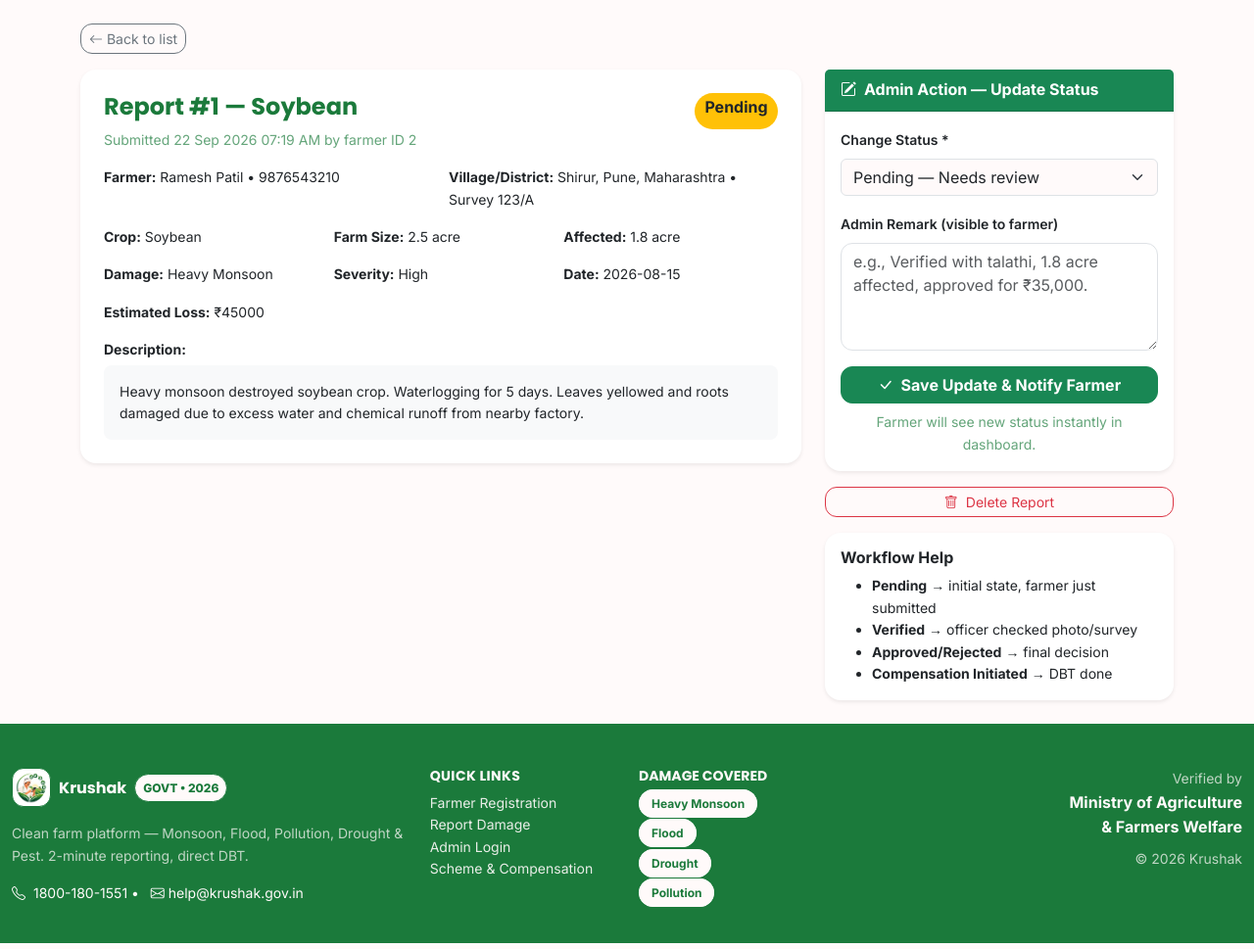
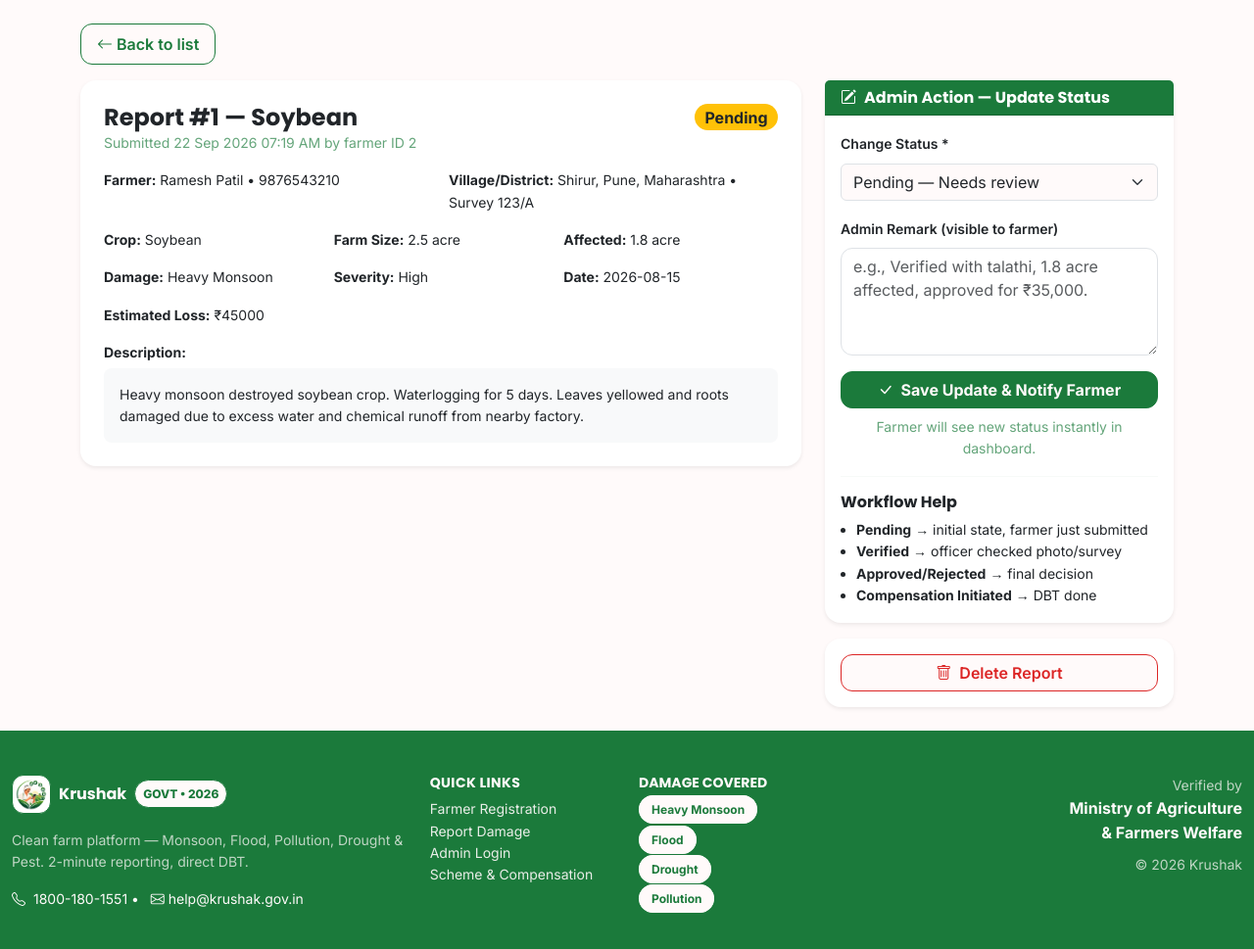
Before and after one commit to doxpro26-star/krushak, a Flask app: page /admin/report/1 in a window 1280 px wide. Shown: the part 75-1044 px from the top of the page at 98% size. Run offline with Flask 3, Linux system fonts and the light colour scheme; a user stored in the database is signed in; data comes from the database, SQL or seed files in the repository.

Commit message:
a11y: fix 6 report heuristics - H1, heading order, Delete align, Back weight, Workflow grouped, desc fit-content

```diff
--- a/templates/admin/report_detail.html
+++ b/templates/admin/report_detail.html
@@ -2,13 +2,13 @@
 {% block title %}Manage Report #{{ report.id }}{% endblock %}
 {% block content %}
 <div class="container py-4">
-  <a href="{{ url_for('admin_reports') }}" class="btn btn-outline-secondary btn-sm mb-3"><i class="bi bi-arrow-left"></i> Back to list</a>
+  <a href="{{ url_for('admin_reports') }}" class="btn mb-3 fw-semibold" style="background:var(--snow); color:var(--green); border:1.5px solid var(--green); border-radius:var(--r-md); padding:8px 16px;" aria-label="Back to reports list"><i class="bi bi-arrow-left" aria-hidden="true"></i> Back to list</a>
   <div class="row g-4">
     <div class="col-lg-8">
       <div class="card border-0 shadow-sm rounded-4">
         <div class="card-body p-4">
-          <div class="d-flex justify-content-between">
-            <h4 class="fw-bold">Report #{{ report.id }} — {{ report.crop_type }}</h4>
+          <div class="d-flex justify-content-between align-items-start gap-3">
+            <h1 class="h4 fw-bold mb-0">Report #{{ report.id }} — {{ report.crop_type }}</h1>
             <span class="badge bg-{{ 'warning text-dark' if report.status=='Pending' else 'success' if report.status=='Approved' else 'info' if report.status=='Verified' else 'danger' if report.status=='Rejected' else 'success' }} fs-6">{{ report.status }}</span>
           </div>
           <p class="small text-muted">Submitted {{ report.created_at.strftime('%d %b %Y %I:%M %p') }} by farmer ID {{ report.farmer_id }}</p>
@@ -22,7 +22,7 @@
             <div class="col-md-4"><strong>Severity:</strong> {{ report.severity }}</div>
             <div class="col-md-4"><strong>Date:</strong> {{ report.damage_date }}</div>
             <div class="col-md-6"><strong>Estimated Loss:</strong> ₹{{ report.estimated_loss or '—' }}</div>
-            <div class="col-12"><strong>Description:</strong><div class="bg-light p-3 rounded-3 mt-1">{{ report.description }}</div></div>
+            <div class="col-12"><strong>Description:</strong><div class="bg-light p-3 rounded-3 mt-1" style="width:fit-content; max-width:100%;">{{ report.description }}</div></div>
           </div>
           {% if report.photo %}
           <div class="mt-3">
@@ -35,36 +35,35 @@
     </div>
     <div class="col-lg-4">
       <form method="POST" class="card border-0 shadow-sm rounded-4">
-        <div class="card-header bg-success text-white fw-bold"><i class="bi bi-pencil-square me-2"></i>Admin Action — Update Status</div>
+        <div class="card-header text-white fw-bold" style="background:var(--green);"><h2 class="h6 fw-bold mb-0"><i class="bi bi-pencil-square me-2" aria-hidden="true"></i>Admin Action — Update Status</h2></div>
         <div class="card-body">
-          <label class="form-label small fw-semibold">Change Status *</label>
-          <select name="status" class="form-select mb-3" required>
+          <label class="form-label small fw-semibold" for="status">Change Status *</label>
+          <select name="status" id="status" class="form-select mb-3" required>
             <option value="Pending" {% if report.status=='Pending' %}selected{% endif %}>Pending — Needs review</option>
             <option value="Verified" {% if report.status=='Verified' %}selected{% endif %}>Verified — Field visit done</option>
             <option value="Approved" {% if report.status=='Approved' %}selected{% endif %}>Approved — Eligible for compensation</option>
             <option value="Rejected" {% if report.status=='Rejected' %}selected{% endif %}>Rejected — Not eligible / data issue</option>
             <option value="Compensation Initiated" {% if report.status=='Compensation Initiated' %}selected{% endif %}>Compensation Initiated — DBT started</option>
           </select>
-          <label class="form-label small fw-semibold">Admin Remark (visible to farmer)</label>
-          <textarea name="admin_remark" rows="4" class="form-control" placeholder="e.g., Verified with talathi, 1.8 acre affected, approved for ₹35,000.">{{ report.admin_remark or '' }}</textarea>
-          <button class="btn btn-success w-100 mt-3 fw-bold" type="submit"><i class="bi bi-check-lg me-1"></i> Save Update & Notify Farmer</button>
+          <label class="form-label small fw-semibold" for="admin_remark">Admin Remark (visible to farmer)</label>
+          <textarea name="admin_remark" id="admin_remark" rows="4" class="form-control" placeholder="e.g., Verified with talathi, 1.8 acre affected, approved for ₹35,000.">{{ report.admin_remark or '' }}</textarea>
+          <button class="btn w-100 mt-3 fw-bold" type="submit" style="background:var(--green); color:var(--snow); border:1.5px solid var(--green); border-radius:var(--r-md);"><i class="bi bi-check-lg me-1" aria-hidden="true"></i> Save Update & Notify Farmer</button>
           <div class="small text-muted mt-2 text-center">Farmer will see new status instantly in dashboard.</div>
-        </div>
-      </form>
-      <form method="POST" action="{{ url_for('admin_report_delete', report_id=report.id) }}" onsubmit="return confirm('Delete this report?')" class="mt-3">
-        <button class="btn btn-outline-danger w-100 btn-sm" type="submit"><i class="bi bi-trash me-1"></i> Delete Report</button>
-      </form>
-      <div class="card border-0 shadow-sm rounded-4 mt-3">
-        <div class="card-body small">
-          <h6 class="fw-bold">Workflow Help</h6>
-          <ul class="mb-0">
+          <hr class="my-3" style="border-color:var(--green-line);">
+          <h3 class="h6 fw-bold">Workflow Help</h3>
+          <ul class="small mb-0 ps-3">
             <li><strong>Pending</strong> → initial state, farmer just submitted</li>
             <li><strong>Verified</strong> → officer checked photo/survey</li>
             <li><strong>Approved/Rejected</strong> → final decision</li>
             <li><strong>Compensation Initiated</strong> → DBT done</li>
           </ul>
         </div>
-      </div>
+      </form>
+      <form method="POST" action="{{ url_for('admin_report_delete', report_id=report.id) }}" onsubmit="return confirm('Delete this report?')" class="card border-0 shadow-sm rounded-4 mt-3">
+        <div class="card-body p-3">
+          <button class="btn w-100 fw-semibold" type="submit" style="background:var(--snow); color:#DC2626; border:1.5px solid #DC2626; border-radius:var(--r-md);"><i class="bi bi-trash me-1" aria-hidden="true"></i> Delete Report</button>
+        </div>
+      </form>
     </div>
   </div>
 </div>
```
